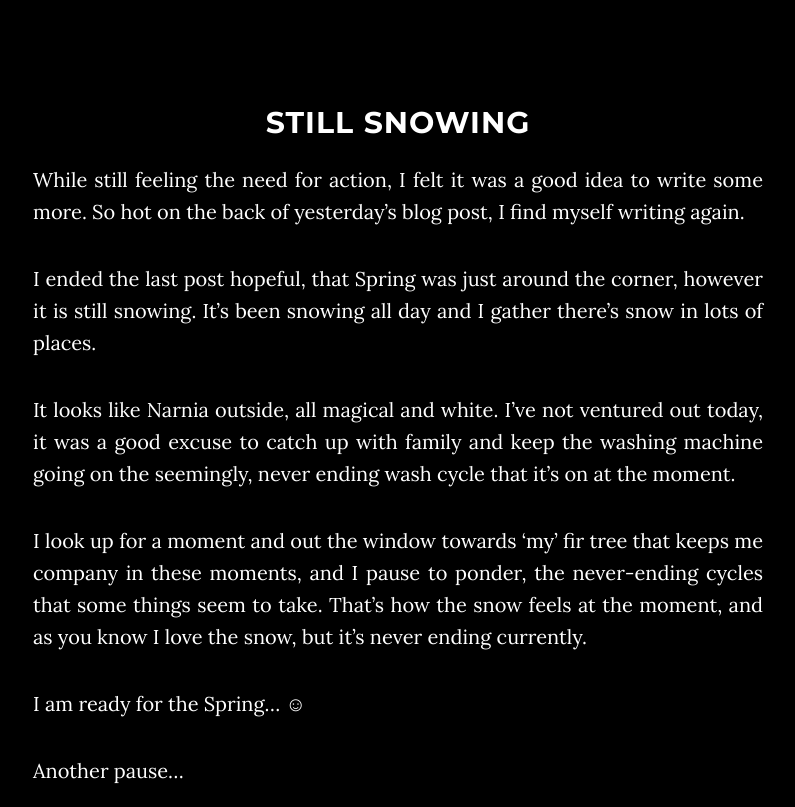
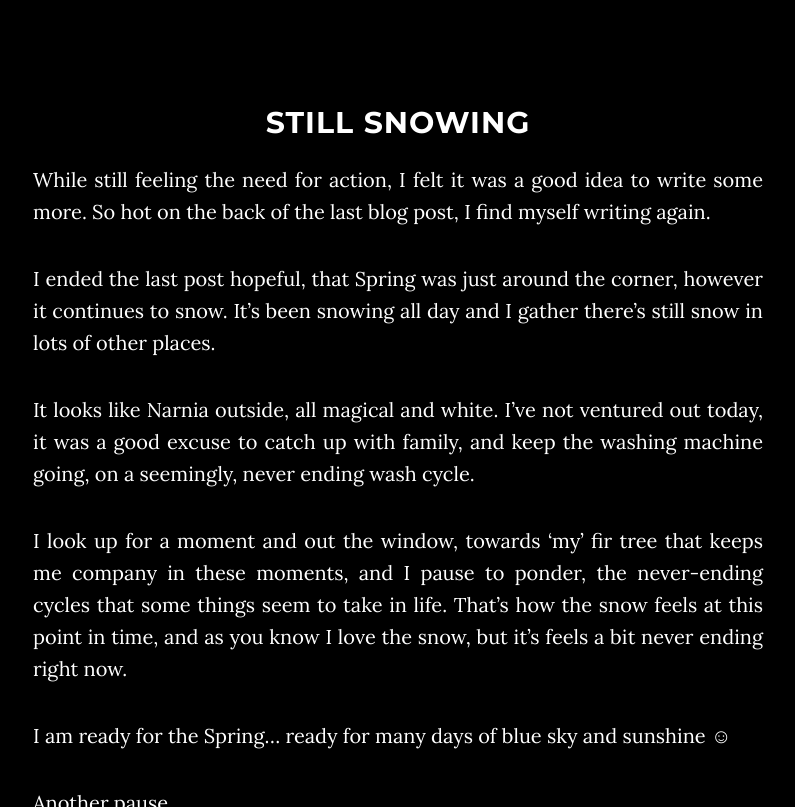
Before and after one commit to cardsfromtheedge/cardsfromtheedge.github.io, a Jekyll site: the page built from _posts/2018-03-30-Still-snowing.md, in a window 1280 px wide and 900 px high, scrolled down 811 px, cut to the strip 93-900 px from the top of the window. Shown: the whole strip, without its empty margins (242-1037 px from the left). Built offline with Jekyll 4.4.1, drawn with Linux system fonts in a browser that asks for light colours.

Commit message:
Update 2018-03-30-Still-snowing.md

```diff
--- a/_posts/2018-03-30-Still-snowing.md
+++ b/_posts/2018-03-30-Still-snowing.md
@@ -6,15 +6,15 @@ date:       2018-03-30 12:00:00
 author:     "Jo Turner"
 header-img: "img/Spring.jpg"
 ---
-While still feeling the need for action, I felt it was a good idea to write some more. So hot on the back of yesterday’s blog post, I find myself writing again.
+While still feeling the need for action, I felt it was a good idea to write some more. So hot on the back of the last blog post, I find myself writing again.
 
-I ended the last post hopeful, that Spring was just around the corner, however it is still snowing. It’s been snowing all day and I gather there’s snow in lots of places.
+I ended the last post hopeful, that Spring was just around the corner, however it continues to snow. It’s been snowing all day and I gather there’s still snow in lots of other places.
 
-It looks like Narnia outside, all magical and white. I’ve not ventured out today, it was a good excuse to catch up with family and keep the washing machine going on the seemingly, never ending wash cycle that it’s on at the moment.
+It looks like Narnia outside, all magical and white. I’ve not ventured out today, it was a good excuse to catch up with family, and keep the washing machine going, on a seemingly, never ending wash cycle.
 
-I look up for a moment and out the window towards ‘my’ fir tree that keeps me company in these moments, and I pause to ponder, the never-ending cycles that some things seem to take. That’s how the snow feels at the moment, and as you know I love the snow, but it’s never ending currently.
+I look up for a moment and out the window, towards ‘my’ fir tree that keeps me company in these moments, and I pause to ponder, the never-ending cycles that some things seem to take in life. That’s how the snow feels at this point in time, and as you know I love the snow, but it’s feels a bit never ending right now.
 
-I am ready for the Spring… ☺
+I am ready for the Spring… ready for many days of blue sky and sunshine ☺
 
 Another pause…
 
```
